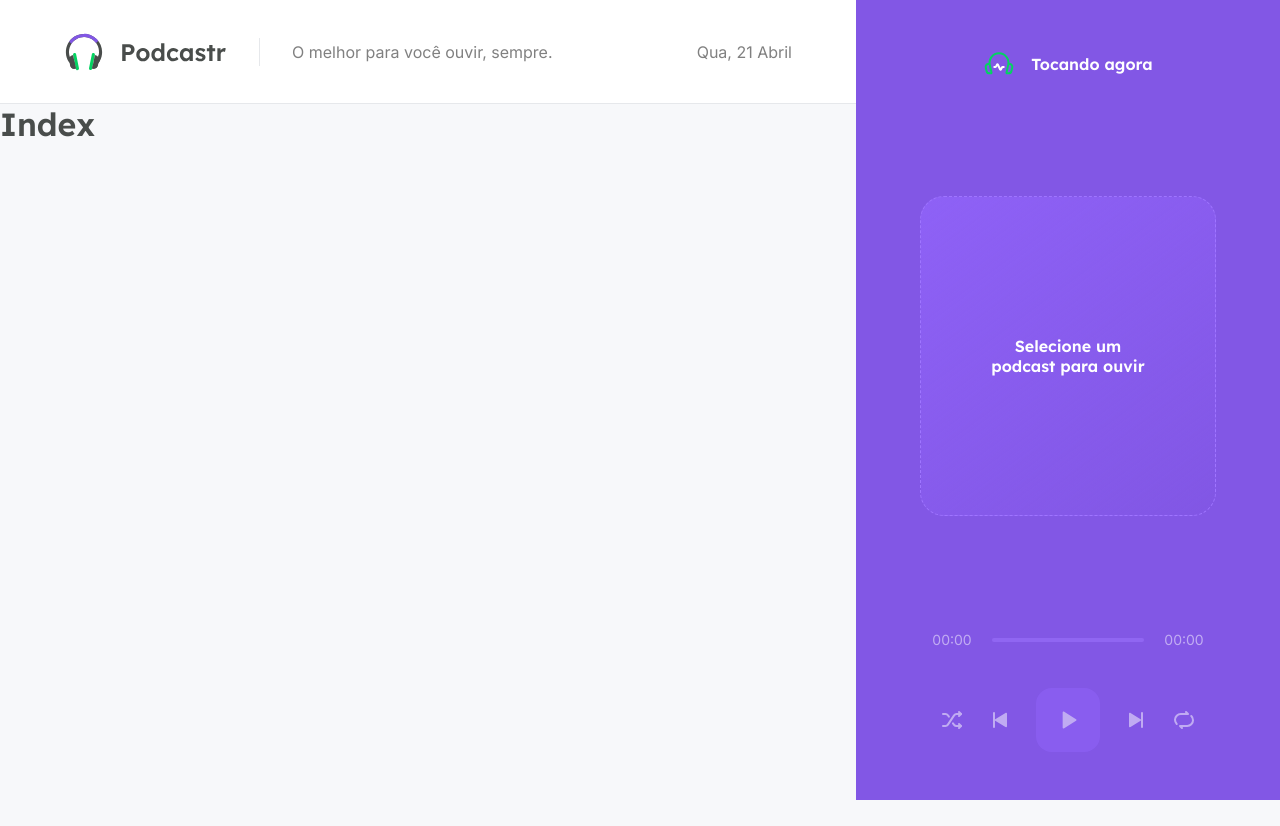
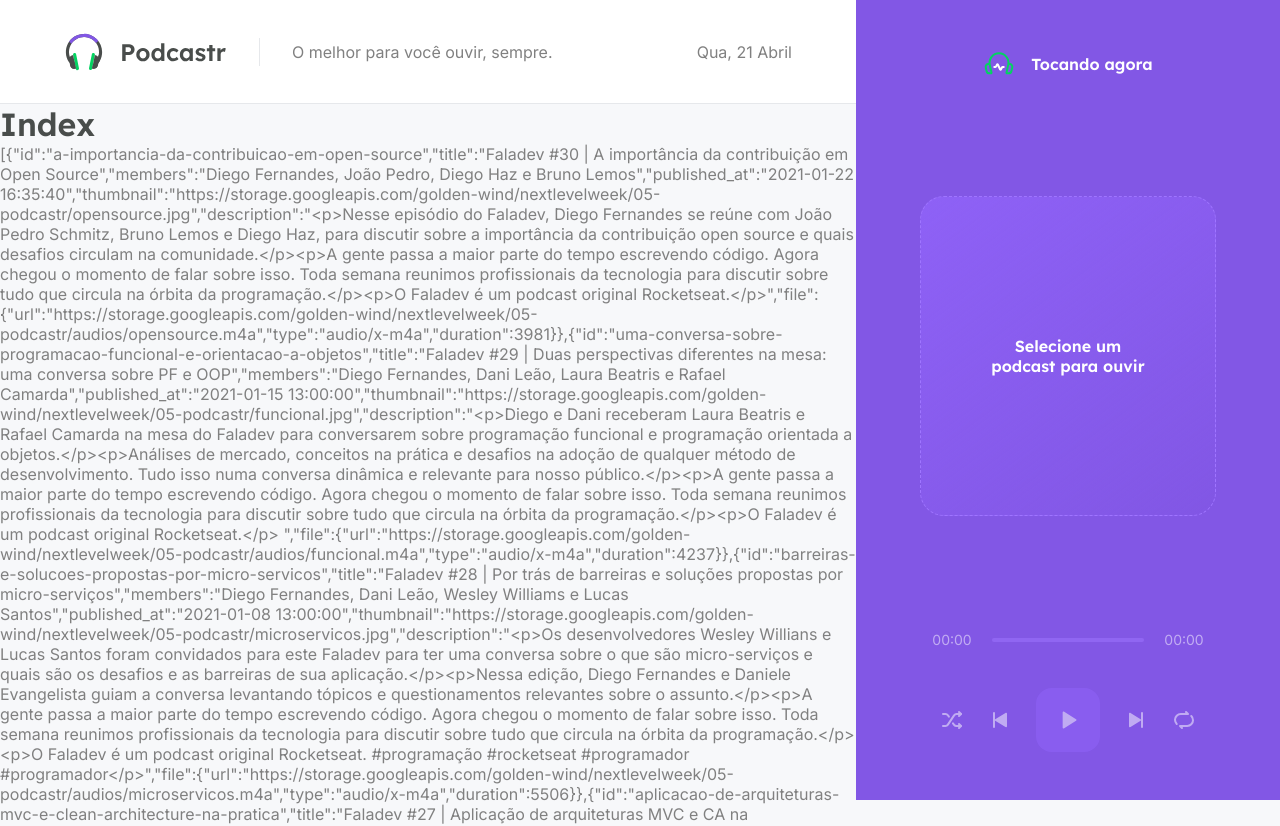
Before and after one commit to dimasresende/nlw5-podcastr, a Next.js app: page / in a window 1280 px wide. Shown: the top 826 px of the page. Before the commit the page ends 800 px from the top, so only its background shows below. Built offline with nearby package versions, Linux system fonts and the light colour scheme; data requests are answered from the project's data file.

Commit message:
Consumindo API com abordagem SSG

```diff
--- a/src/pages/index.tsx
+++ b/src/pages/index.tsx
@@ -1,5 +1,22 @@
-export default function Home() {
+export default function Home(props) {
   return (
-    <h1>Index</h1>
+    <div>
+      <h1>Index</h1>
+      <p>{JSON.stringify(props.episodes)}</p>
+    </div>
   )
 }
+
+// Faz o fetch dos episódios do lado do servidor usando a abordagem de SSG para fazer cache do retorno
+// No retorno a chave 'revalidate' é o tempo que ele vai cachear até fazer o request novamente
+export async function getStaticProps() {
+  const response = await fetch('http://localhost:3333/episodes');
+  const data = await response.json();
+
+  return {
+    props: {
+      episodes: data,
+    },
+    revalidate: 60 * 60 * 8,
+  }
+}
```
